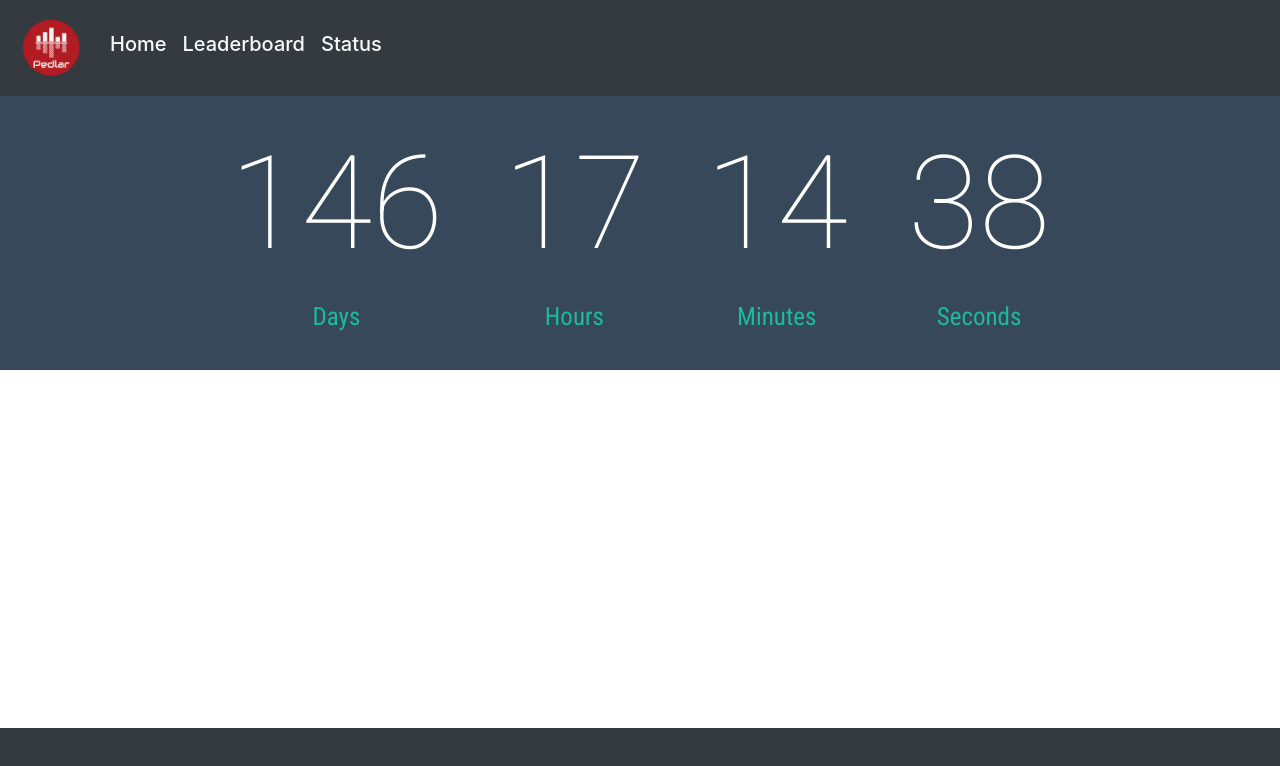
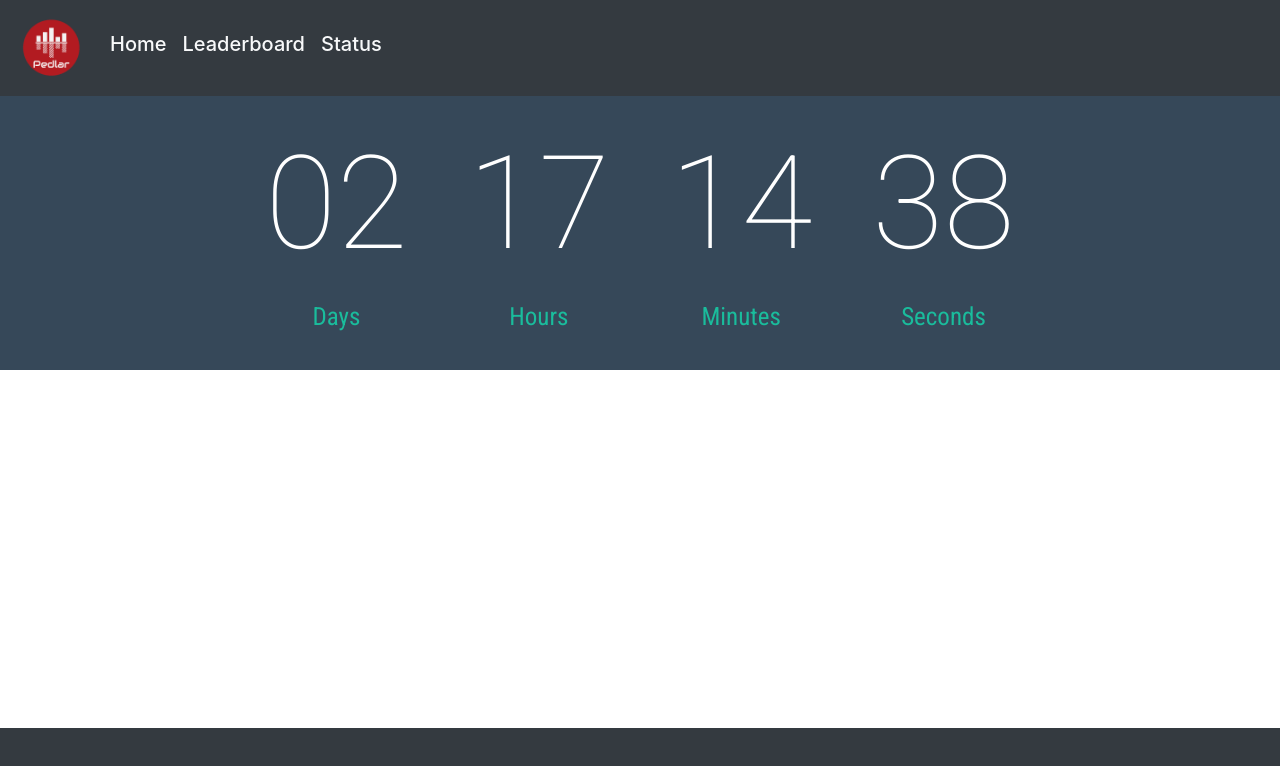
Before and after one commit to BogdanLica/hack-the-south, a Vue app: page /#/status in a window 1280 px wide. Shown: the top 766 px of the page. Built offline with nearby package versions, Linux system fonts and the light colour scheme; what vue-resource would draw is missing.

Commit message:
smaller timer

```diff
--- a/src/components/Status.vue
+++ b/src/components/Status.vue
@@ -2,7 +2,7 @@
   <div id="timer_app">
 
           <h4 >
-            <CountdownTimer vs-offset=8 date="2019-07-06 08:15:00"> </CountdownTimer>
+            <CountdownTimer vs-offset=8 date="2019-02-12 08:15:00"> </CountdownTimer>
           </h4>
 
 </div>
```
